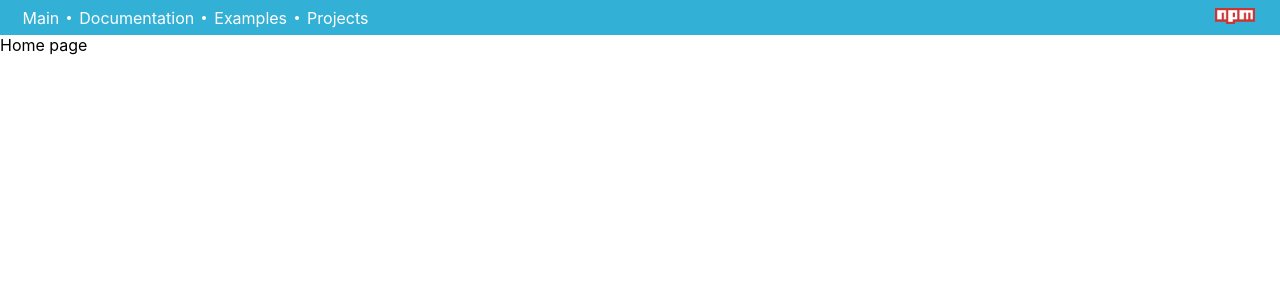
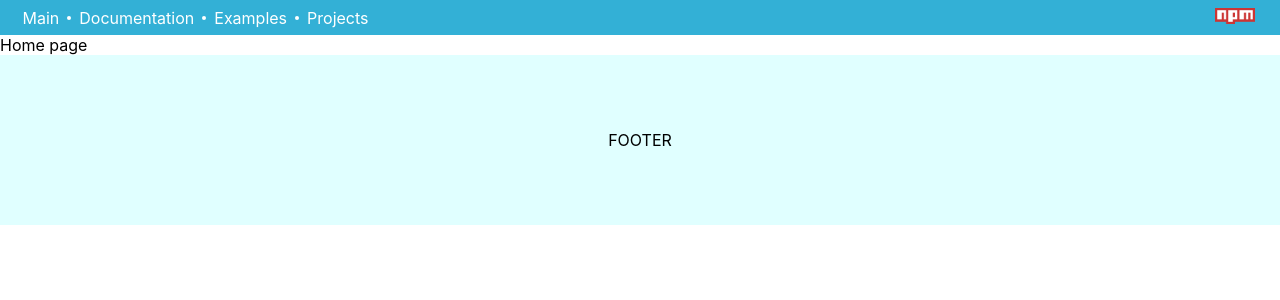
Before and after one commit to klauza/r-kitui-npm-package, a React (Create React App) app in the folder example/: page /#/ in a window 1280 px wide. Shown: the top 300 px of the page. Built offline with nearby package versions, Linux system fonts and the light colour scheme.

Commit message:
create footer

```diff
--- a/example/src/App.tsx
+++ b/example/src/App.tsx
@@ -2,8 +2,10 @@ import React, { Component } from 'react';
 import { HashRouter, Route, Switch } from 'react-router-dom';
 
 import Navbar from './Navbar';
+import Footer from './Footer';
 import Home from './Home';
 import Documentation from './Documentation';
+
 import { PageNotFound } from './reactComponentLib';
 
 
@@ -23,6 +25,7 @@ class App extends Component {
           <Route path="/docs" component={Documentation} />
           <Route component={NotFound} />
         </Switch>
+      <Footer />
       </HashRouter>
     );
   }
--- /dev/null
+++ b/example/src/Footer.js
@@ -0,0 +1,21 @@
+import React from 'react'
+import styled from 'styled-components';
+
+const FooterWrap = styled.div`
+  background: lightcyan;
+  padding: 75px 0;
+  margin: 0 auto;
+  text-align: center;
+  color: #000;
+  margin-top: auto;
+  width: 100%;
+`;
+const Footer = () => {
+  return (
+    <FooterWrap>
+      FOOTER
+    </FooterWrap>
+  )
+}
+
+export default Footer
```
